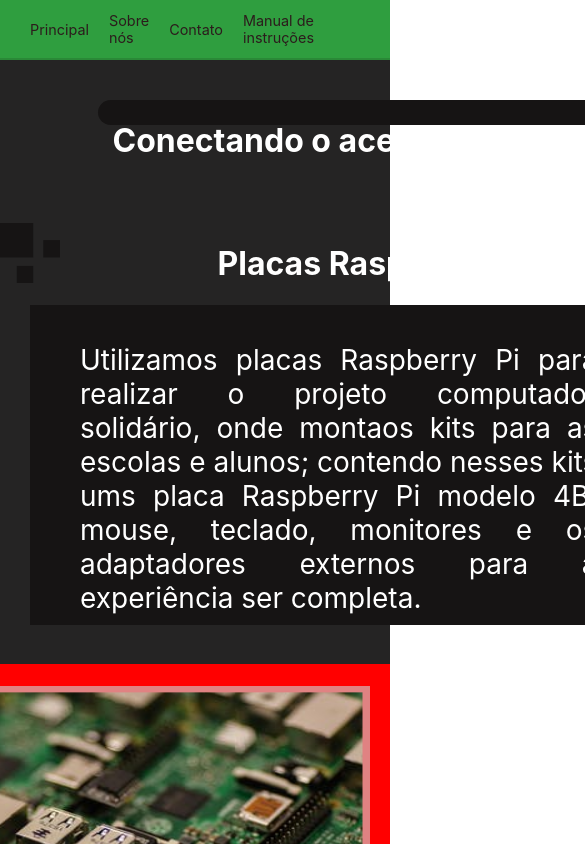
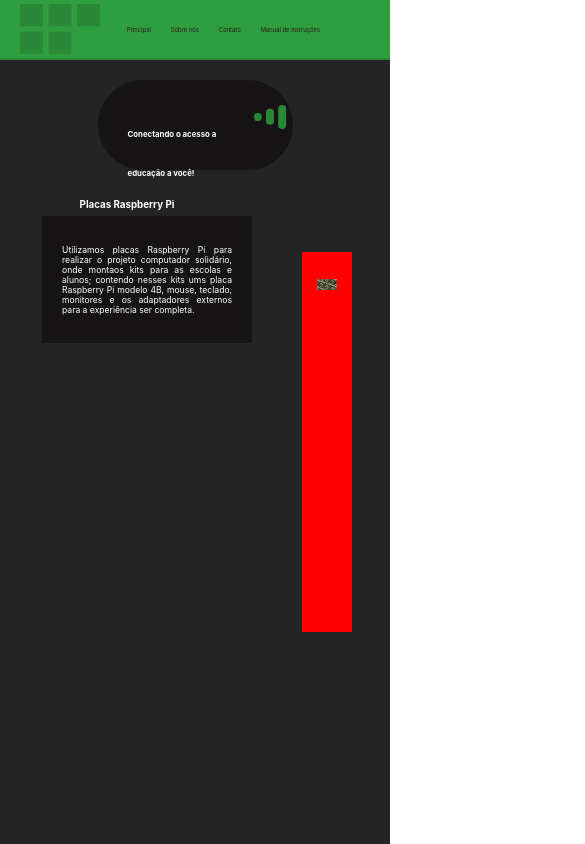
Before and after one commit to EduardoFariaKruger/SiteIFPR, a Next.js app in the folder siteifpr/: page / in a window 390 px wide. Shown: the top 844 px of the page, 585 px wide, since content can reach past the window. Built offline with nearby package versions, Linux system fonts and the light colour scheme.

Commit message:
responsividade quase pronta

```diff
--- a/siteifpr/pages/index.js
+++ b/siteifpr/pages/index.js
@@ -18,15 +18,18 @@
             </h1>
           </div>
           <div className={styles.right}>
-            <Image src="/images/titulo.svg" width={60} height={40} />
+            <Image
+              src="/images/titulo.svg"
+              width={60}
+              minHeight={5}
+              minWidth={5}
+              height={40}
+            />
           </div>
         </div>
         <div className={styles.body}>
           <div className={styles.bodytext}>
-            <div className={styles.teste}>
-              <Image src="/images/blocoCima.png" width={60} height={60} />
-            </div>
-            <h1>Placas Raspberry Pi</h1>
+            <h1 style={{ fontSize: "2.5vw" }}>Placas Raspberry Pi</h1>
             <div className={styles.textrasp}>
               <p align="justify">
                 Utilizamos placas Raspberry Pi para realizar o projeto
@@ -38,7 +41,15 @@
             </div>
           </div>
           <div className={styles.bodyimage}>
-            <Image src="/images/placa.png" width={625} height={350} />
+            <Image
+              src="/images/placa.png"
+              width={625}
+              minHeight={100}
+              maxHeight={350}
+              minWidth={150}
+              maxWidth={625}
+              height={350}
+            />
           </div>
         </div>
       </div>
--- a/siteifpr/styles/Home.module.css
+++ b/siteifpr/styles/Home.module.css
@@ -20,7 +20,6 @@
   padding-top: 20px;
   background-color: #252424;
   margin-top: 60px;
-  text-align: center;
 }
 
 .footer {
@@ -36,7 +35,7 @@
 
 .a {
   color: rgb(44, 28, 28);
-  font-size: 0.9rem;
+  font-size: 1.5vw;
   padding: 10px;
 }
 
@@ -53,10 +52,6 @@
   padding-top: 4px;
 }
 
-.left {
-  float: left;
-}
-
 .manual {
   width: 100%;
   height: 100vh;
@@ -67,64 +62,67 @@
 }
 
 .right {
-  float: right;
   padding-top: 20px;
-  margin-right: 15px;
+  padding-left: 30px;
 }
 
 .bodyimage {
-  flex: 1;
-  margin-right: 300px;
-  margin-top: 41px;
-  float: right;
-  margin-right: 0;
-  width: 666px;
-  height: 400px;
+  margin-top: 80px;
+  padding: 15px;
+  width: 600px;
+  height: 380px;
   background: red;
   padding-top: 22px;
-  position: relative;
   z-index: 0;
+  margin-right: 40px;
 }
 
 .bodytext {
-  flex: 1;
-  float: left;
   height: 400px;
-  width: 686px;
-  margin-left: 0;
-  margin-top: 41px;
+  width: 600px;
+  margin-top: 20px;
+  margin-right: 50px;
   text-align: center;
   color: white;
+  min-width: 250px;
 }
 
 .titleback {
+  display: flex;
+  flex-direction: row;
+  padding: 5px;
+  width: 50%;
+  padding-left: 30px;
   background-color: #161414;
-  height: 25px;
-  width: 700px;
-  margin-top: 20px;
-  margin-left: 25%;
+  height: 10%;
   border-radius: 50px;
-  padding-bottom: 5.8%;
+  padding-bottom: 85px;
+  margin: auto;
+  min-width: 10%;
+  min-height: 5%;
+}
+
+.body {
+  display: flex;
+  flex-direction: row;
+  margin: 2px;
+  width: 100%;
+  min-width: 30%;
+  max-width: 100%;
+  margin-bottom: 20vh;
 }
 
 .textrasp {
-  padding-left: 50px;
-  padding-right: 50px;
-  padding-top: 10px;
-  font-size: 1.75rem;
-  margin-left: 30px;
+  padding: 20px;
+  font-size: 2.20vw;
+  margin-left: 40px;
   background: #161414;
-  height: 80%;
-  width: 90%;
 }
-
 .teste {
-  flex: 1;
-  float: left;
   margin-left: 0;
 }
 
 .title {
   color: rgb(255, 255, 255);
-  margin-left: 15px;
+  font-size: 2vw;
 }
```
Also changed, not shown: 1 other file (tests, documents, lock files or other folders).
